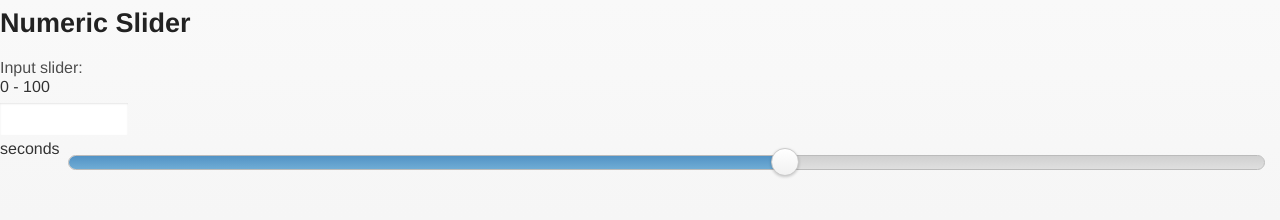
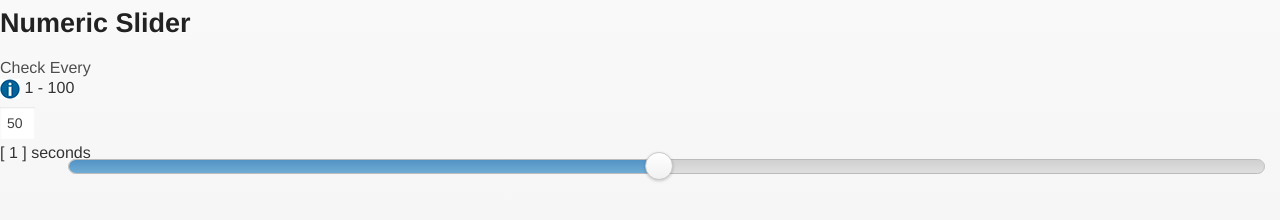
Before and after one commit to xtbl/ng-numeric-slider, a plain HTML site: page app/index.html in a window 1280 px wide. Drawn offline with Linux system fonts and the light colour scheme.

Commit message:
added snap values inside range, help, model and plugin visual sync fix

```diff
--- a/app/css/app.css
+++ b/app/css/app.css
@@ -8,7 +8,7 @@
 }
 
 input.numSliderInput {
-    width: 10%;
+    width: 35px;
     border: none;
 }
 /* ng-numeric-slider */
--- a/app/js/controllers.js
+++ b/app/js/controllers.js
@@ -4,5 +4,5 @@
 
 angular.module('myApp.controllers', []).
   controller('numericSliderCtrl',['$scope', function($scope) {
-    $scope.numericSliderConfig = { "stateLabels" : {"first":'ON', "second":'OFF'} };
+    $scope.numericSliderConfig = { "help":"helpurl", "minValue":1,"maxValue":100 };
   }]);
--- a/app/js/directives.js
+++ b/app/js/directives.js
@@ -5,7 +5,7 @@
 /**
  * Numeric Slider object
  */
-    var numericSlider = function ($scope, options, $templateCache, $http, $q) {
+    var numericSlider = function ($scope, options, $templateCache, $http, $q, $compile, elm) {
         var defaults = {
             "label": 'Check Every',
             "minValue": 0,
@@ -14,7 +14,7 @@
             "step":1,
             "help" : undefined,
             "isEditable": false,
-            "currentValue":'',
+            "currentValue":50,
             // default directive template
             "ngNumericSlider": "ngNumericSlider"
         };
@@ -42,10 +42,14 @@
             // check value has numbers only
             $scope.currentValue = $scope.currentValue.replace(/[a-zA-Z]/g,'');
             console.log('TEXT: '+ $scope.currentValue.replace(/[a-zA-Z]/g,''));
+            // snap numbers small and big numbers to the closest value inside range when the user finishes editing
+            if ($scope.currentValue < $scope.numericSliderConfig.minValue) {
+                $scope.currentValue =$scope.numericSliderConfig.minValue;
+            } else if($scope.currentValue > $scope.numericSliderConfig.maxValue) {
+                $scope.currentValue =$scope.numericSliderConfig.maxValue;
+            }
         });
 
-//        console.log('item clicked');
-//        console.log('$scope.numericSliderConfig.isEditable: '+ $scope.numericSliderConfig.isEditable);
         return $scope.numericSliderConfig.isEditable;
     };
 
@@ -101,6 +105,8 @@
                 $scope.currentValue = self.config.currentValue;
 
                 $scope.numericSliderConfig.help = self.config.help;
+                elm.append($compile($templateCache.get('templates/ngNumericSlider.html'))($scope));
+                //elm.find('a.ui-slider-handle').attr('aria-valuemin', 10);
             });
         }
     };
@@ -118,16 +124,24 @@ angular.module('myApp.directives', []).
         compile: function(element, attrs) {
             // returns link function
             return function (scope, iElement, iAttrs) {
-                var numSlider = new numericSlider(scope, scope.numericSliderConfig, $templateCache, $http, $q);
+                var numSlider = new numericSlider(scope, scope.numericSliderConfig, $templateCache, $http, $q, $compile, iElement);
                 numSlider.init().then(function(){
-                    iElement.append($compile($templateCache.get('templates/ngNumericSlider.html'))(scope));
+                    //iElement.append($compile($templateCache.get('templates/ngNumericSlider.html'))(scope));  // compile inside init
+
+                    scope.$watch('numericSliderConfig.minValue',function () {
+                        console.log('numericSliderConfig.minValue ');
+                        console.log('current min value in element is: '+iElement.find('a.ui-slider-handle').attr('aria-valuemin') );
+                        iElement.find('a.ui-slider-handle').attr('aria-valuemin', scope.numericSliderConfig.minValue);
+                        iElement.find('a.ui-slider-handle').attr('aria-valuemax', scope.numericSliderConfig.maxValue);
+                        element.find('input[data-type="range"]').slider('refresh');
+                    });
                     element.find('input[data-type="range"]').slider();
+                    iElement.find('select').bind( "change", function(event, ui) {
+                        scope.numericSliderState = scope.numericSliderSelect;
+
+                    });
                 });
 
-                iElement.find('select').bind( "change", function(event, ui) {
-                    scope.numericSliderState = scope.numericSliderSelect;
-
-                });
             }
         }
     };
--- a/app/templates/ngNumericSlider.html
+++ b/app/templates/ngNumericSlider.html
@@ -1,6 +1,9 @@
 <div data-role="fieldcontain">
-    <label for="numeric-slider">Input slider:</label>
-    {{ numericSliderConfig.minValue }} - {{ numericSliderConfig.maxValue }}
+    <label for="numeric-slider">{{ numericSliderConfig.label }}</label>
+    <a ng-show="numericSliderConfig.help" href="{{ numericSliderConfig.help }}" target="_blank">
+        <img ng-src="img/more_information_icon.jpg">
+    </a>
+    <span>{{ numericSliderConfig.minValue }}</span> - <span>{{ numericSliderConfig.maxValue }}</span>
     <input ng-model="currentValue"
            ng-mouseenter="numericSliderConfig.itemHovered()"
            ng-mouseleave="numericSliderConfig.itemHovered()"
@@ -9,9 +12,9 @@
            class="numSliderInput"
            ng-readonly="!numericSliderConfig.isEditable"
            type="text" data-type="range" name="numeric-slider"
-           id="numeric-slider" value="60" min="0" max="100"
+           id="numeric-slider" value="{{ numericSliderConfig.currentValue }}" min="{{ numericSliderConfig.minValue }}" max="{{ numericSliderConfig.maxValue }}"
            data-highlight="true"
-           />
+           />   [ {{ numericSliderConfig.minValue }} ]
     {{ numericSliderConfig.units }}
     <br>
 </div>
```
Also changed, not shown: app/img/more_information_icon.jpg (added).
